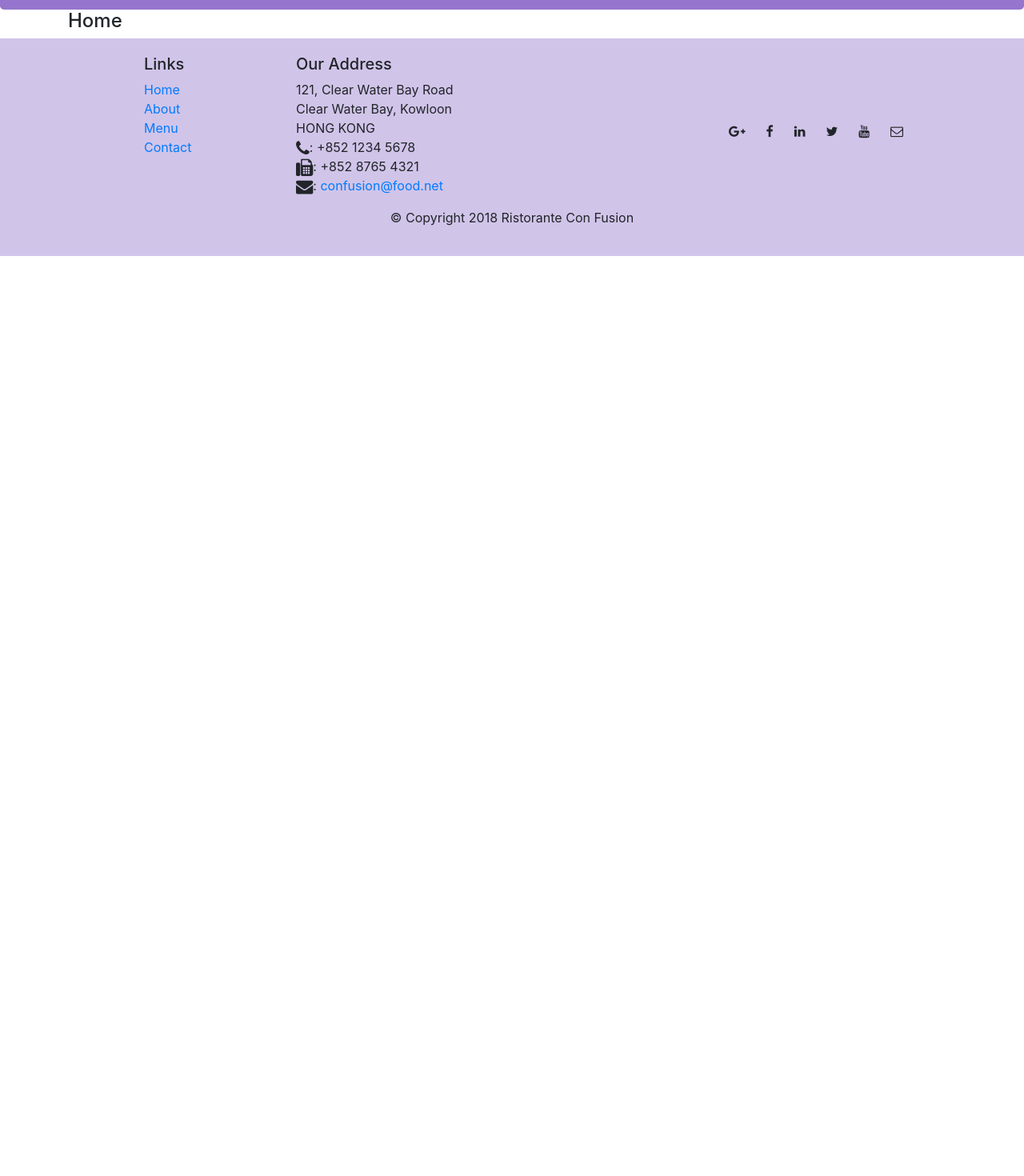
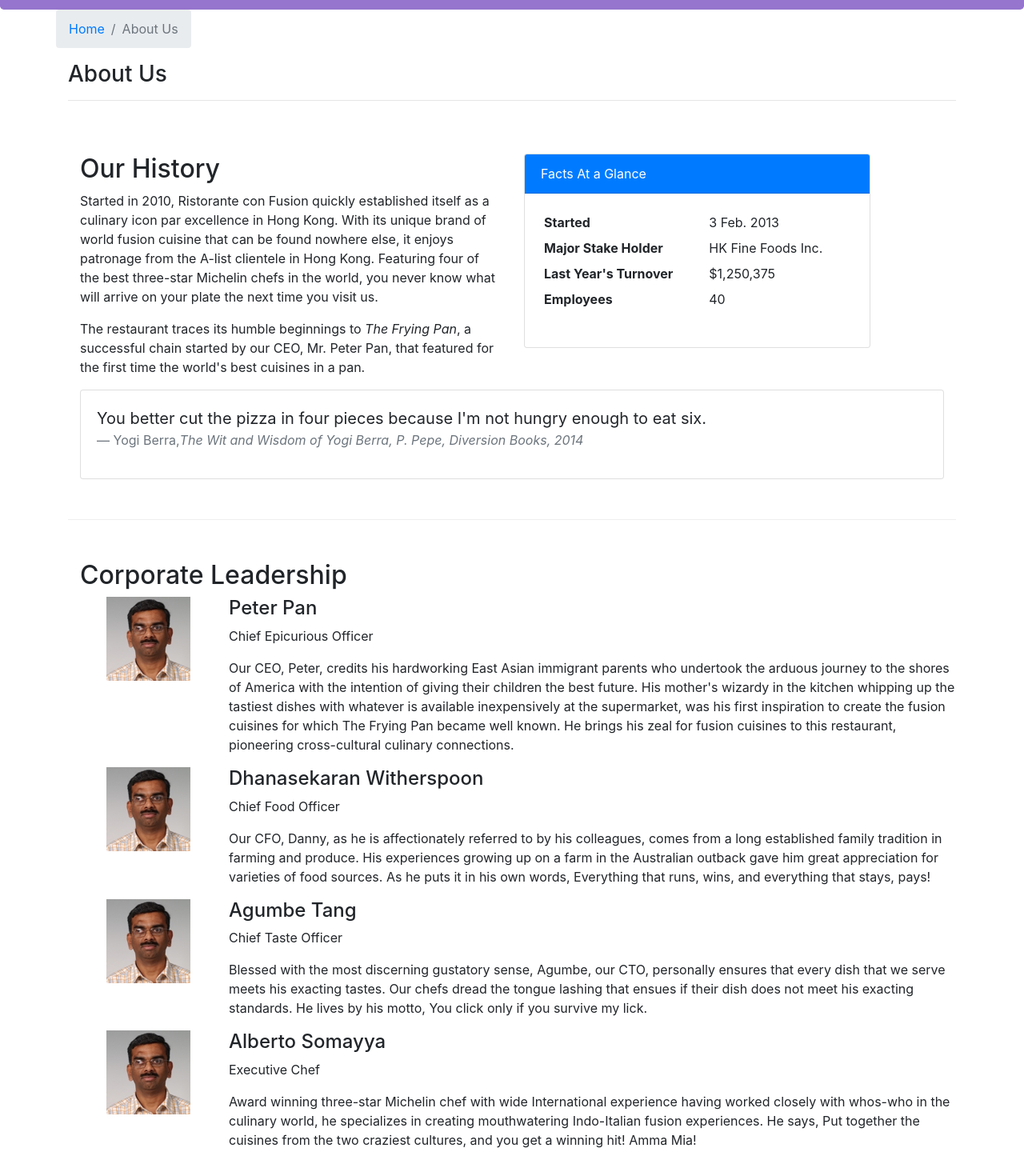
Before and after one commit to nemanja-ma/in-restorante, a React (Create React App) app: page /aboutus in a window 1280 px wide. Before the commit this address led to /home. Shown: the part 380-1850 px from the top of the page at 80% size. Before the commit the page ends 800 px from the top, so only its background shows below. Built offline with nearby package versions, Linux system fonts and the light colour scheme.

Commit message:
assignment2

```diff
--- /dev/null
+++ b/src/components/AboutComponent.js
@@ -0,0 +1,89 @@
+import React from 'react';
+import { Breadcrumb, BreadcrumbItem, Card, CardBody, CardHeader, Media } from 'reactstrap';
+import { Link } from 'react-router-dom';
+
+function About({leaders}) {
+    const people = leaders.map((leader) => {
+        return(
+            <div key={leader.id}>
+                <RenderPeople leader={leader}/>
+            </div>
+        )
+    })
+
+    return(
+        <div className="container">
+            <div className="row">
+                <Breadcrumb>
+                    <BreadcrumbItem><Link to="/home">Home</Link></BreadcrumbItem>
+                    <BreadcrumbItem active>About Us</BreadcrumbItem>
+                </Breadcrumb>
+                <div className="col-12">
+                    <h3>About Us</h3>
+                    <hr />
+                </div>
+            </div>
+            <div className="row row-content">
+                <div className="col-12 col-md-6">
+                    <h2>Our History</h2>
+                    <p>Started in 2010, Ristorante con Fusion quickly established itself as a culinary icon par excellence in Hong Kong. With its unique brand of world fusion cuisine that can be found nowhere else, it enjoys patronage from the A-list clientele in Hong Kong.  Featuring four of the best three-star Michelin chefs in the world, you never know what will arrive on your plate the next time you visit us.</p>
+                    <p>The restaurant traces its humble beginnings to <em>The Frying Pan</em>, a successful chain started by our CEO, Mr. Peter Pan, that featured for the first time the world's best cuisines in a pan.</p>
+                </div>
+                <div className="col-12 col-md-5">
+                    <Card>
+                        <CardHeader className="bg-primary text-white">Facts At a Glance</CardHeader>
+                        <CardBody>
+                            <dl className="row p-1">
+                                <dt className="col-6">Started</dt>
+                                <dd className="col-6">3 Feb. 2013</dd>
+                                <dt className="col-6">Major Stake Holder</dt>
+                                <dd className="col-6">HK Fine Foods Inc.</dd>
+                                <dt className="col-6">Last Year's Turnover</dt>
+                                <dd className="col-6">$1,250,375</dd>
+                                <dt className="col-6">Employees</dt>
+                                <dd className="col-6">40</dd>
+                            </dl>
+                        </CardBody>
+                    </Card>
+                </div>
+                <div className="col-12">
+                    <Card>
+                        <CardBody className="bg-faded">
+                            <blockquote className="blockquote">
+                                <p className="mb-0">You better cut the pizza in four pieces because
+                                    I'm not hungry enough to eat six.</p>
+                                <footer className="blockquote-footer">Yogi Berra,
+                                <cite title="Source Title">The Wit and Wisdom of Yogi Berra,
+                                    P. Pepe, Diversion Books, 2014</cite>
+                                </footer>
+                            </blockquote>
+                        </CardBody>
+                    </Card>
+                </div>
+            </div>
+            <div className="row row-content">
+                <div className="col-12">
+                    <h2>Corporate Leadership</h2>
+                </div>
+                <div>{people}</div>
+            </div>
+        </div>
+    );
+}
+
+const RenderPeople = ({leader})=> {
+    return (
+        <Media tag="li" className="ml-5">
+            <Media left middle>
+                <Media object src={leader.img}/>
+            </Media>
+            <Media body className="ml-5">
+                <Media heading>{leader.name}</Media>
+                <p>{leader.title}</p>
+                <p>{leader.description}</p>
+            </Media>
+        </Media>
+    )
+}
+
+export default About;
--- a/src/components/FooterComponent.js
+++ b/src/components/FooterComponent.js
@@ -11,9 +11,9 @@
                     <h5>Links</h5>
                     <ul className="list-unstyled">
                         <li><Link to="/home">Home</Link></li>
-                        <li><Link to="/about">About</Link></li>
+                        <li><Link to="/aboutus">About</Link></li>
                         <li><Link to="/menu">Menu</Link></li>
-                        <li><Link to="/contact">Contact</Link></li>
+                        <li><Link to="/contactus">Contact</Link></li>
                     </ul>
                 </div>
                 <div className="col-7 col-sm-5">
--- a/src/components/HeaderComponent.js
+++ b/src/components/HeaderComponent.js
@@ -32,13 +32,13 @@
                                     <NavLink className="nav-link" to="/home"><span className="fa fa-home fa-lg"></span> Home</NavLink>
                                 </NavItem>
                                 <NavItem>
-                                    <NavLink className="nav-link" to="/info"><span className="fa fa-info fa-lg"></span> About</NavLink>
+                                    <NavLink className="nav-link" to="/aboutus"><span className="fa fa-info fa-lg"></span> About</NavLink>
                                 </NavItem>
                                 <NavItem>
                                     <NavLink className="nav-link" to="/menu"><span className="fa fa-list fa-lg"></span> Menu</NavLink>
                                 </NavItem>
                                 <NavItem>
-                                    <NavLink className="nav-link" to="/contact"><span className="fa fa-address-card fa-lg"></span> Contact</NavLink>
+                                    <NavLink className="nav-link" to="/contactus"><span className="fa fa-address-card fa-lg"></span> Contact</NavLink>
                                 </NavItem>
                             </Nav>
                         </Collapse>
--- a/src/components/MainComponent.js
+++ b/src/components/MainComponent.js
@@ -1,11 +1,13 @@
 import React, {Component} from 'react';
 import Menu from './MenuComponent';
 import { DISHES } from '../shared/dishes';
+import { LEADERS } from '../shared/leaders';
 import DishDetail from './DishDetailComponent';
 import Header from './HeaderComponent';
 import Footer from './FooterComponent';
 import Home from './HomeComponent';
 import { Switch, Route, Redirect } from 'react-router-dom';
+import About from './AboutComponent';
 
 
 class Main extends Component {
@@ -15,6 +17,7 @@
 
     this.state = {
       dishes: DISHES,
+      leaders: LEADERS
     };
   }
 
@@ -31,6 +34,7 @@
             <Switch>
                 <Route path="/home" component={HomePage}/>
                 <Route exact path="/menu" component={() => <Menu dishesss={this.state.dishes}/>} />
+                <Route exact path="/aboutus" component={() => <About leaders={this.state.leaders}/>} />
                 <Redirect to="/home"/>
             </Switch>
             <Footer/>
@@ -40,17 +44,3 @@
 }
 
 export default Main;
-
-/*
-
-onDishSelect(dishId) {
-    this.setState({ selectedDish: dishId});
-    }
-
-selectedDish: null
-
-<DishDetail selectedD={this.state.dishes.filter((dish) => dish.id === this.state.selectedDish)[0]}/>
-
-<Menu dishesss={this.state.dishes} onClick={(dishId) => this.onDishSelect(dishId)}/>
-
-*/
--- /dev/null
+++ b/src/shared/leaders.js
@@ -0,0 +1,31 @@
+export const LEADERS =
+    [
+        {
+        id: 0,
+        img: "assets/images/alberto.png",
+        name: "Peter Pan",
+        title: "Chief Epicurious Officer",
+        description: "Our CEO, Peter, credits his hardworking East Asian immigrant parents who undertook the arduous journey to the shores of America with the intention of giving their children the best future. His mother's wizardy in the kitchen whipping up the tastiest dishes with whatever is available inexpensively at the supermarket, was his first inspiration to create the fusion cuisines for which The Frying Pan became well known. He brings his zeal for fusion cuisines to this restaurant, pioneering cross-cultural culinary connections.",
+        },
+        {
+        id: 1,
+        img: "assets/images/alberto.png",
+        name: "Dhanasekaran Witherspoon",
+        title: "Chief Food Officer",
+        description: "Our CFO, Danny, as he is affectionately referred to by his colleagues, comes from a long established family tradition in farming and produce. His experiences growing up on a farm in the Australian outback gave him great appreciation for varieties of food sources. As he puts it in his own words, Everything that runs, wins, and everything that stays, pays!",
+        },
+        {
+        id: 2,
+        img: "assets/images/alberto.png",
+        name: "Agumbe Tang",
+        title: "Chief Taste Officer",
+        description: "Blessed with the most discerning gustatory sense, Agumbe, our CTO, personally ensures that every dish that we serve meets his exacting tastes. Our chefs dread the tongue lashing that ensues if their dish does not meet his exacting standards. He lives by his motto, You click only if you survive my lick.",
+        },
+        {
+        id: 3,
+        img: "assets/images/alberto.png",
+        name: "Alberto Somayya",
+        title: "Executive Chef",
+        description: "Award winning three-star Michelin chef with wide International experience having worked closely with whos-who in the culinary world, he specializes in creating mouthwatering Indo-Italian fusion experiences. He says, Put together the cuisines from the two craziest cultures, and you get a winning hit! Amma Mia!",
+        },
+    ]
```
Also changed, not shown: src/components/ContactComponent.js (added).
